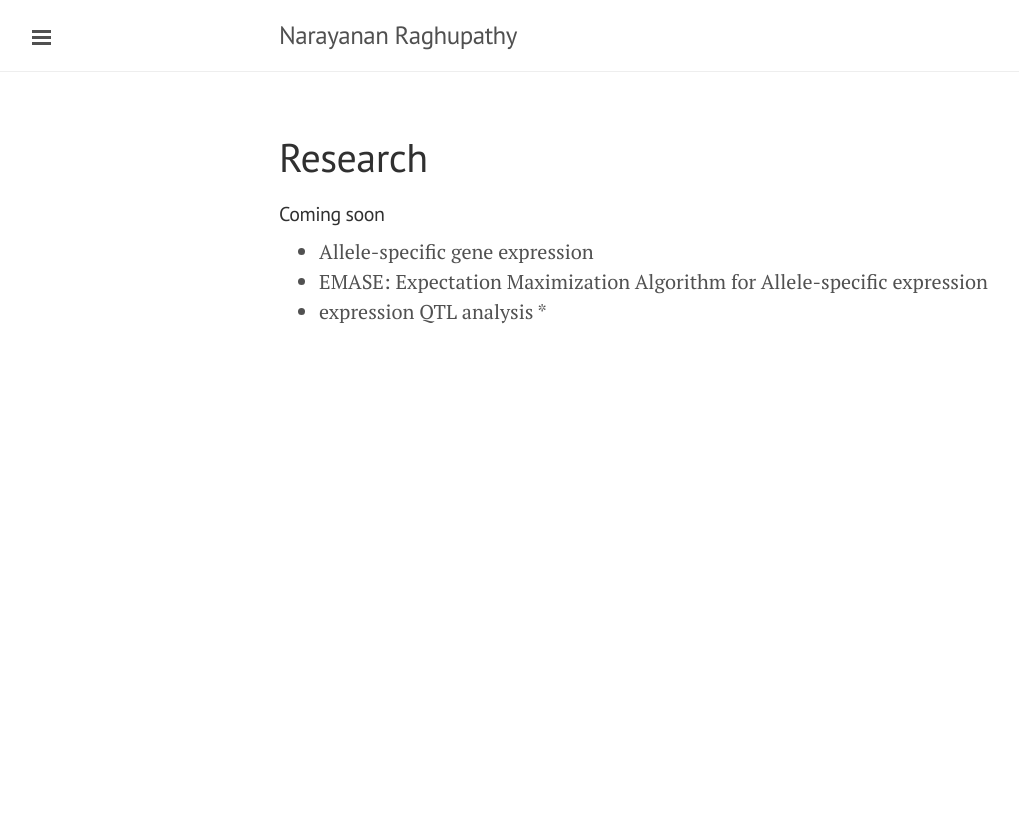
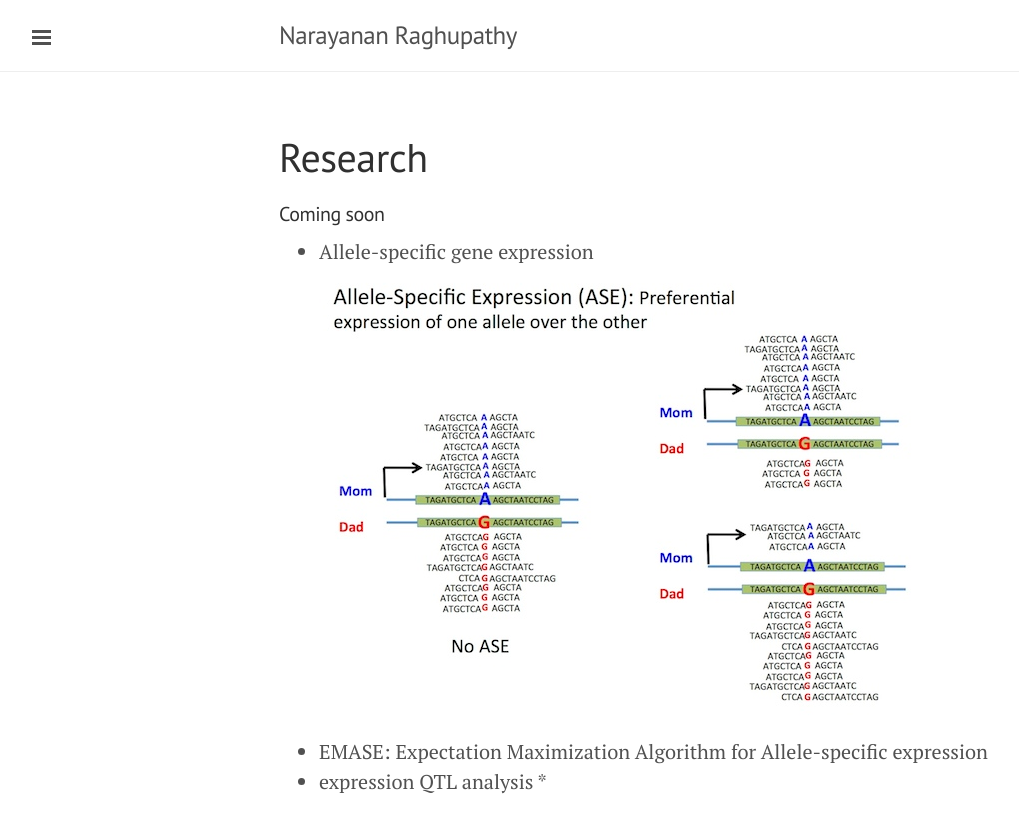
Before and after one commit to narayananr/narayananr.github.io, a Jekyll site: the page built from research.md, in a window 1280 px wide. Shown: the top 833 px of the page, without its empty margins (1-1020 px from the left). Built offline with Jekyll 4.4.1, drawn with Linux system fonts in a browser that asks for light colours; Markdown is read by kramdown in place of the engine named in the settings.

Commit message:
linked ASE image in research.md

```diff
--- a/research.md
+++ b/research.md
@@ -5,6 +5,7 @@ title: Research
 
 ##### Coming soon
 * Allele-specific gene expression
+![ASE](https://github.com/narayananr/narayananr.github.io/blob/master/public/images/ASE-cartoon.jpg)
 * EMASE: Expectation Maximization Algorithm for Allele-specific expression
 * expression QTL analysis
 *
```
